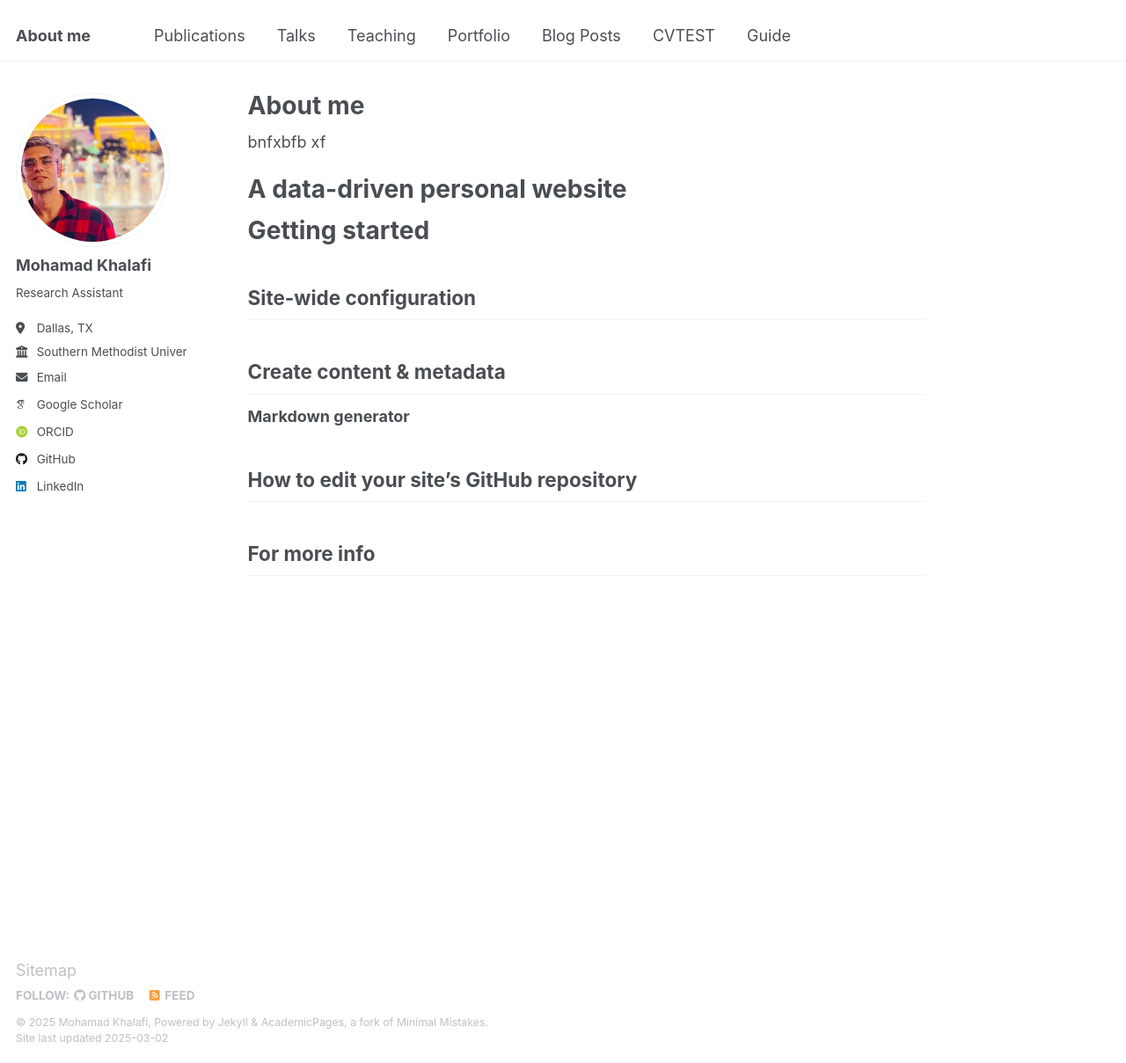
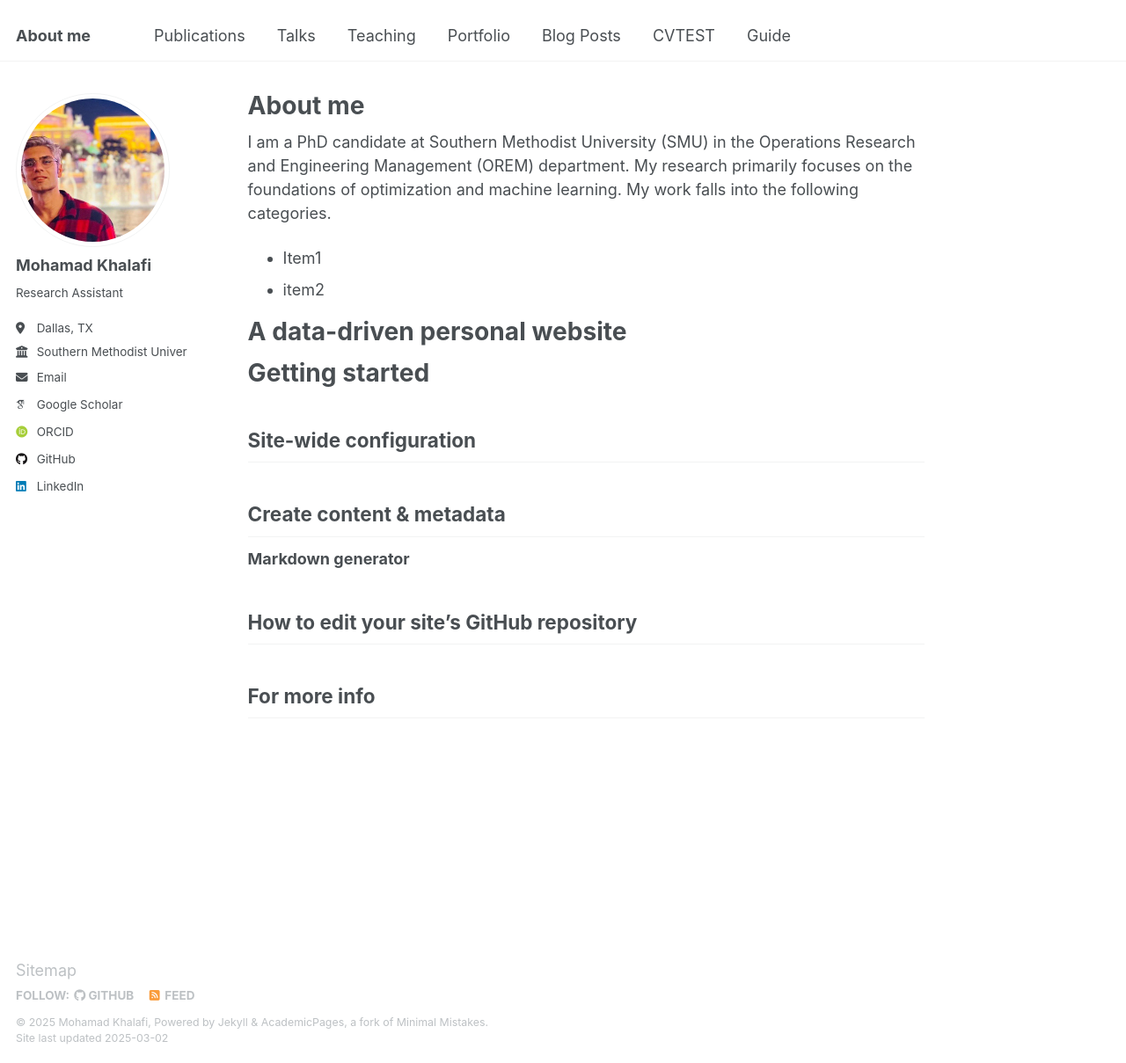
Before and after one commit to Mohammadkhf/mohammadkhf.github.io, a Jekyll site: the page built from _pages/about.md, in a window 1280 px wide and 1209 px high. Shown: the whole window at 88% size. Built offline with Jekyll 4.4.1, drawn with Linux system fonts in a browser that asks for light colours; some web fonts are replaced.

Commit message:
Update about.md

```diff
--- a/_pages/about.md
+++ b/_pages/about.md
@@ -7,7 +7,10 @@ redirect_from:
   - /about.html
 ---
 
-bnfxbfb xf
+I am a PhD candidate at Southern Methodist University (SMU) in the Operations Research and Engineering Management (OREM) department. My research primarily focuses on the foundations of optimization and machine learning. My work falls into the following categories.
+
+* Item1
+* item2
 
 A data-driven personal website
 ======
```
